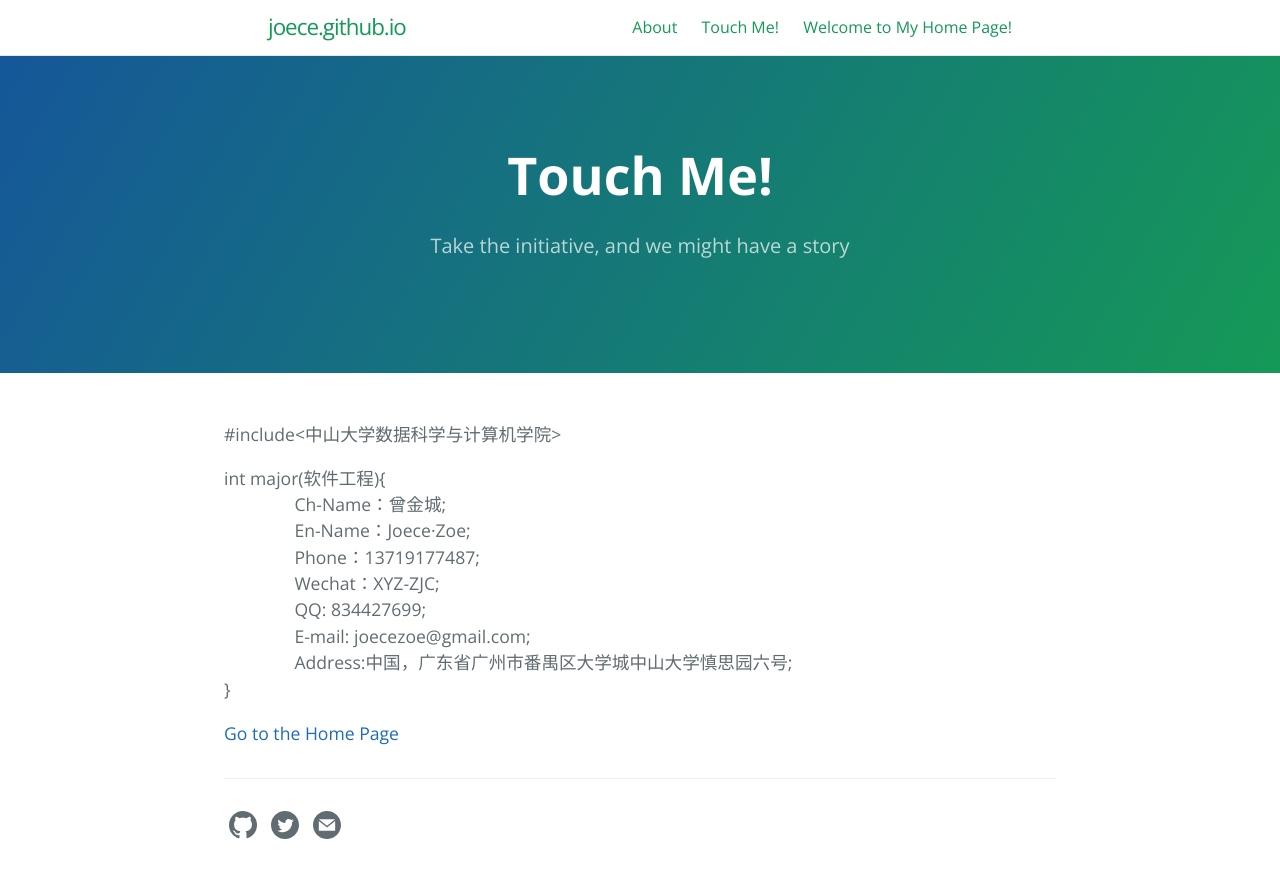
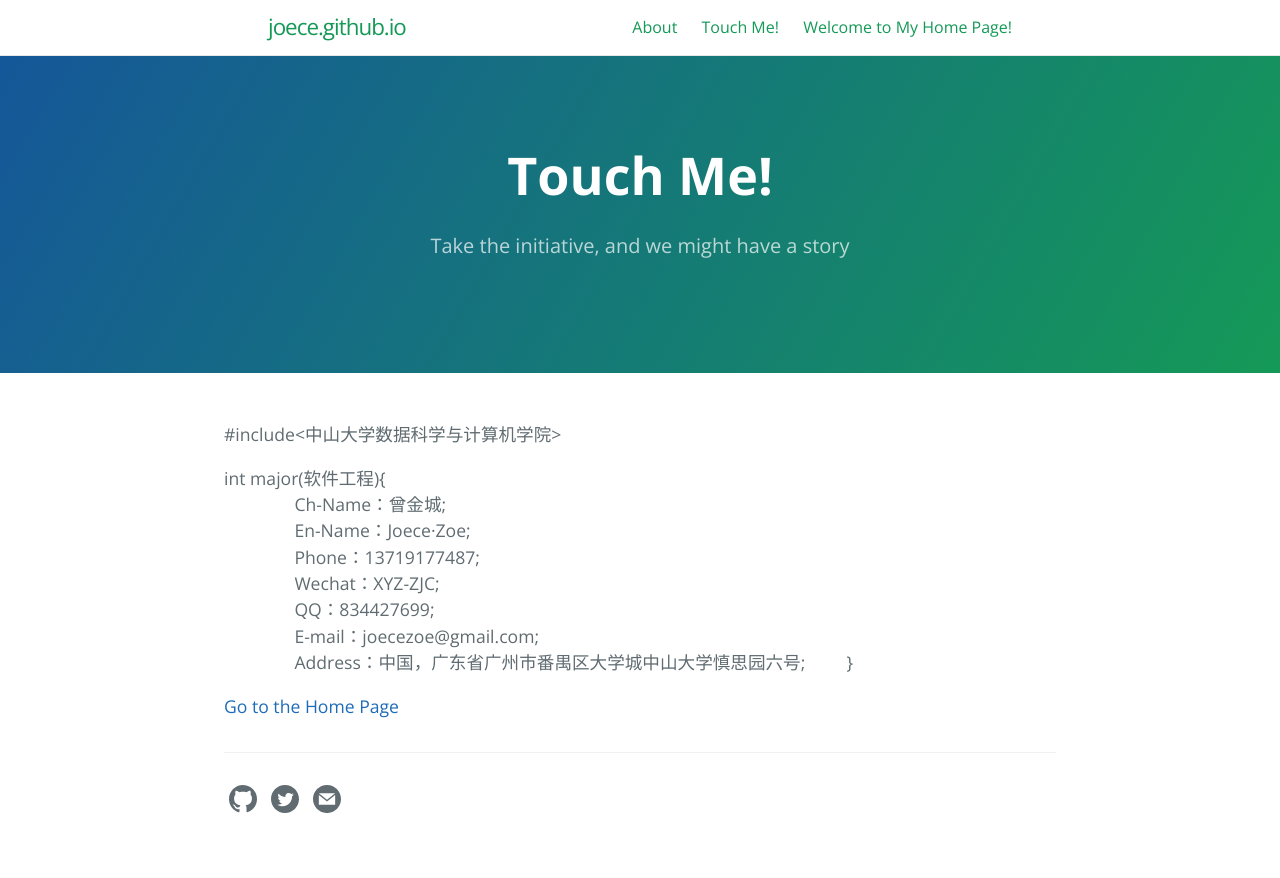
Before and after one commit to joece/joece.github.io, a Jekyll site: the page built from contact.md, in a window 1280 px wide. Shown: the top 878 px of the page. Built offline with Jekyll 4.4.1, drawn with Linux system fonts in a browser that asks for light colours; part of the change alters nothing that is shown.

```diff
--- a/contact.md
+++ b/contact.md
@@ -11,9 +11,9 @@ int major(软件工程){<br>
 　　　　En-Name：Joece·Zoe;<br>
 　　　　Phone：13719177487;<br>
 　　　　Wechat：XYZ-ZJC;<br>
-　　　　QQ: 834427699;<br>
-　　　　E-mail: joecezoe@gmail.com;<br>
-　　　　Address:中国，广东省广州市番禺区大学城中山大学慎思园六号;
+　　　　QQ：834427699;<br>
+　　　　E-mail：joecezoe@gmail.com;<br>
+　　　　Address：中国，广东省广州市番禺区大学城中山大学慎思园六号;
 }
 
 [Go to the Home Page]({{ site.url }}{{ site.baseurl }})
```
